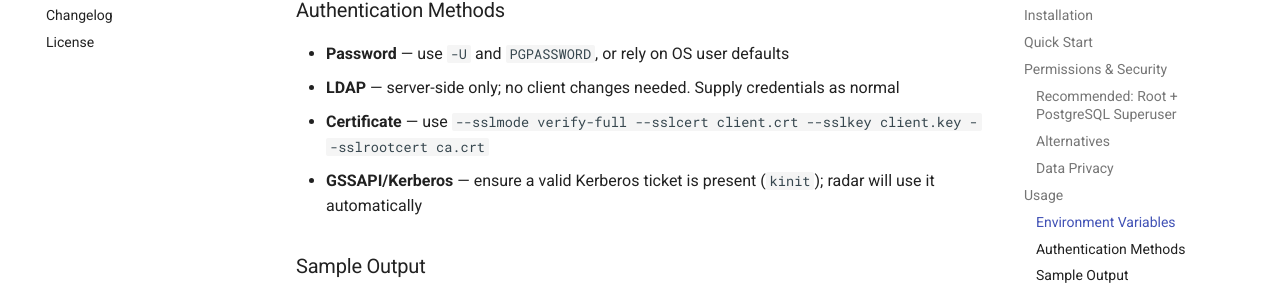
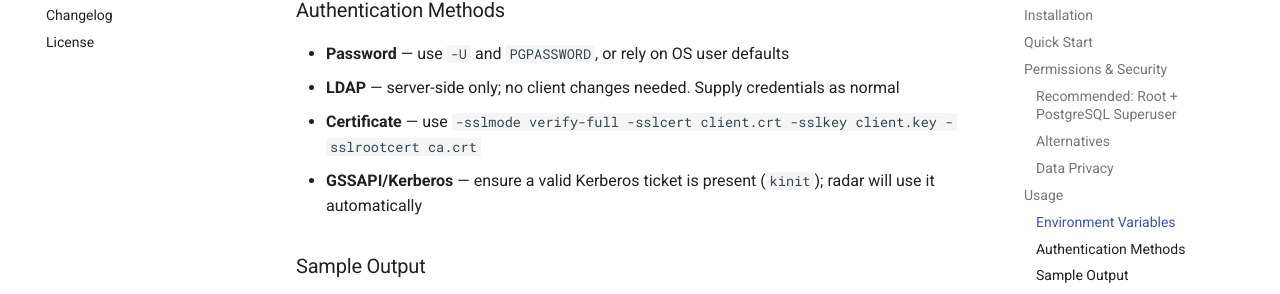
Before and after one commit to pgEdge/radar, an MkDocs documentation site: the page built from docs/index.md, in a window 1280 px wide and 900 px high, scrolled down 3349 px. Shown: the part 147-441 px from the top of the window. Built offline with MkDocs 1.6.1 and Material for MkDocs 9.7.7, drawn with Linux system fonts in a browser that asks for light colours; comment, search, counter and statistics services are not loaded.

Commit message:
docs: use consistent single-dash flag notation

```diff
--- a/docs/index.md
+++ b/docs/index.md
@@ -133,7 +133,7 @@ Options:
 
 - **Password** — use `-U` and `PGPASSWORD`, or rely on OS user defaults
 - **LDAP** — server-side only; no client changes needed. Supply credentials as normal
-- **Certificate** — use `--sslmode verify-full --sslcert client.crt --sslkey client.key --sslrootcert ca.crt`
+- **Certificate** — use `-sslmode verify-full -sslcert client.crt -sslkey client.key -sslrootcert ca.crt`
 - **GSSAPI/Kerberos** — ensure a valid Kerberos ticket is present (`kinit`); radar will use it automatically
 
 ### Sample Output
```
Also changed, not shown: README.md (+1 -1 lines).
